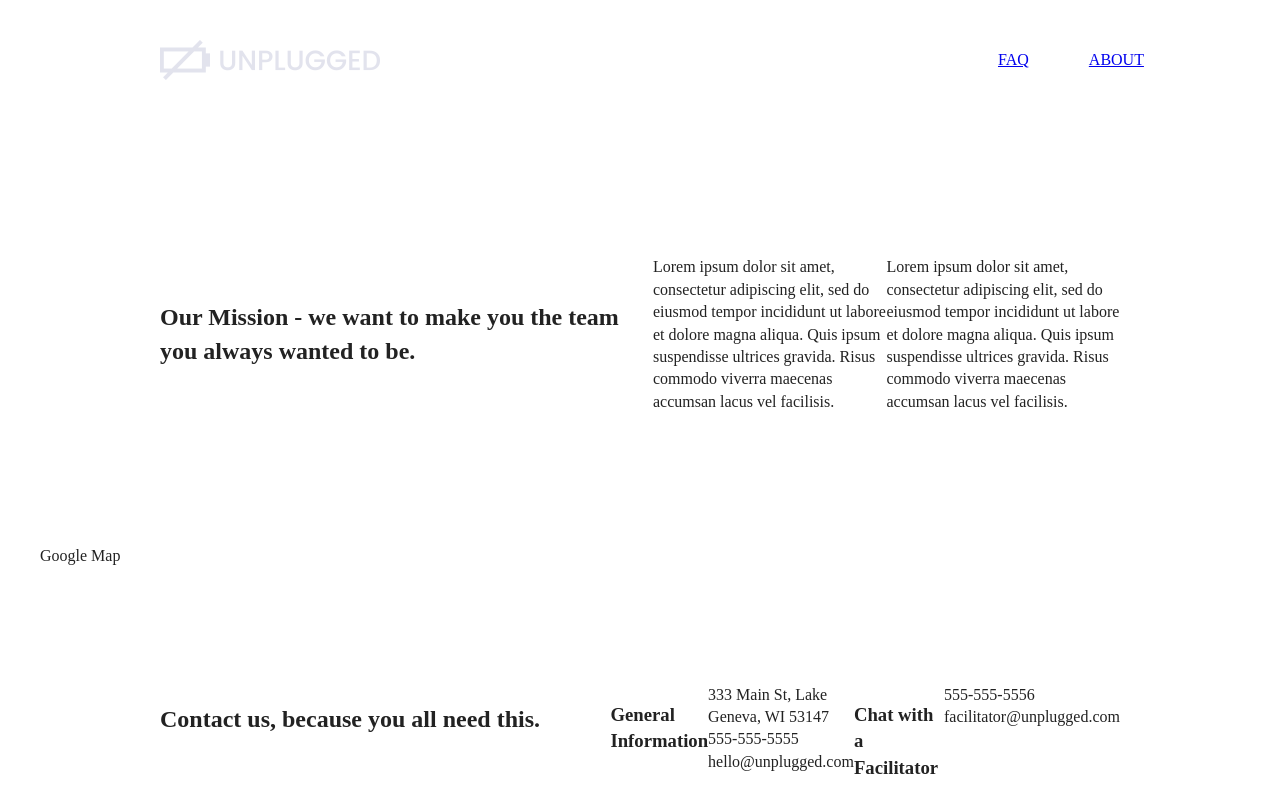
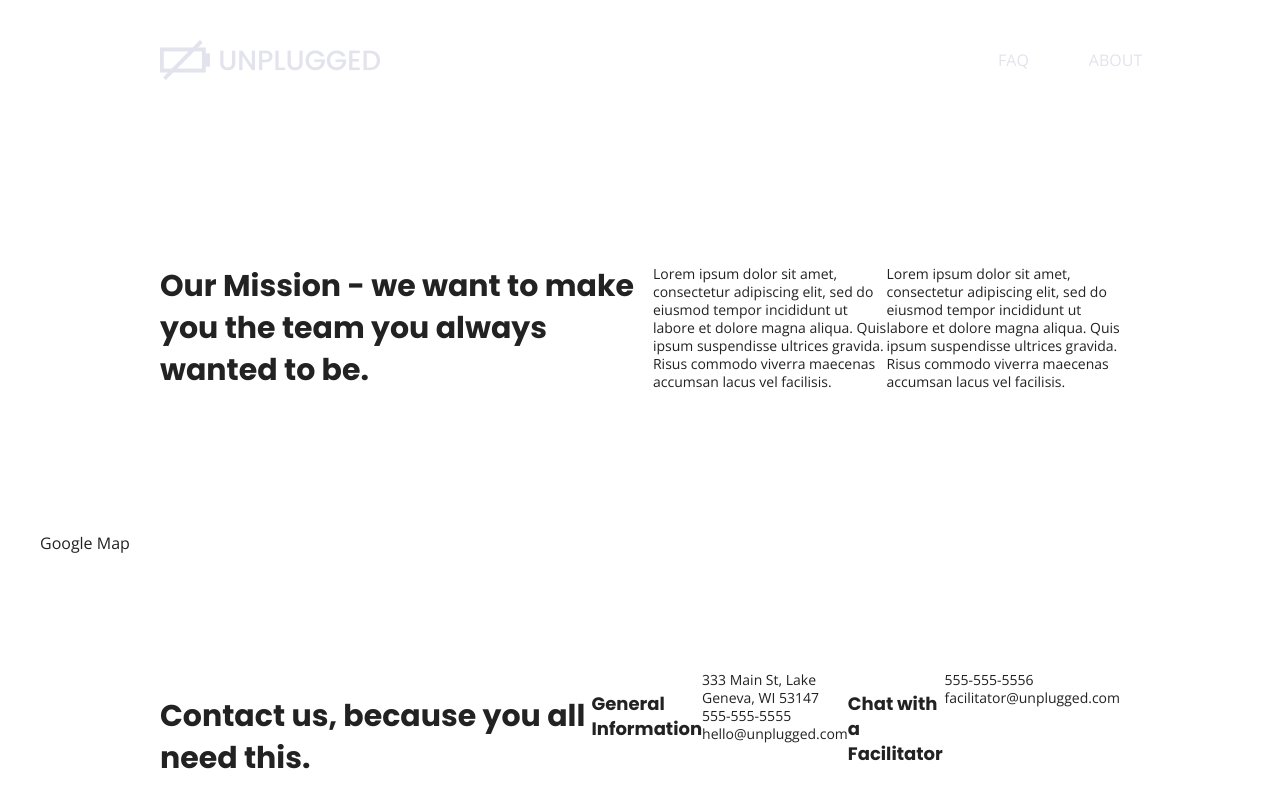
Before and after one commit to ashbaldassario/unplugged-retreat, a website: page about/index.html in a window 1280 px wide. Shown: the top 807 px of the page. Drawn offline with nearby package versions, Linux system fonts and the light colour scheme.

Commit message:
Updated text styles in css

```diff
--- a/about/index.html
+++ b/about/index.html
@@ -20,6 +20,10 @@
   <link rel="stylesheet" href="../css/main.css">
 
   <meta name="theme-color" content="#fafafa">
+
+  <!-- Google Fonts -->
+  <link href="https://fonts.googleapis.com/css?family=Open+Sans:400,700|Poppins:500,700" rel="stylesheet">
+
 </head>
 
 <body>
--- a/css/main.css
+++ b/css/main.css
@@ -87,10 +87,67 @@ textarea {
    Author's custom styles
    ========================================================================== */
 
+*/
+  /*--- General Styles ---*/
+
+html {
+  font-size: 16px;
+}
+
+body {
+  font-family: 'Open Sans', sans-serif;
+  font-size: 1em;
+  text-align: left;
+}
+
+ul,
+ol {
+  list-style-type: none;
+
+}
+
+a {
+  color: #e2e3ed;
+  text-decoration: none;
+}
+
+h2 {
+  font-family: 'Poppins', sans-serif;
+  font-size: 1.875em;
+
+}
+
+h3,
+h4 {
+  font-family: 'Poppins', sans-serif;
+  font-size: 1.125em;
+  margin: 20px 0;
+}
+
+p {
+  font-size: 0.875em;
+  line-height: 1.285;
+}
+
+img {
+
+}
+
+figure {
+
+}
+
+address {
+  font-style: normal;
+}
+
 .content-wrapper {
   width: 90%;
   margin: 50px 0;
 }
+
+/*---End General Styles ---*/
+
 
 /*---------- Base Header - Footer Styles ----------*/
 
```
Also changed, not shown: faq/index.html (+4 -0 lines), index.html (+4 -0 lines).
